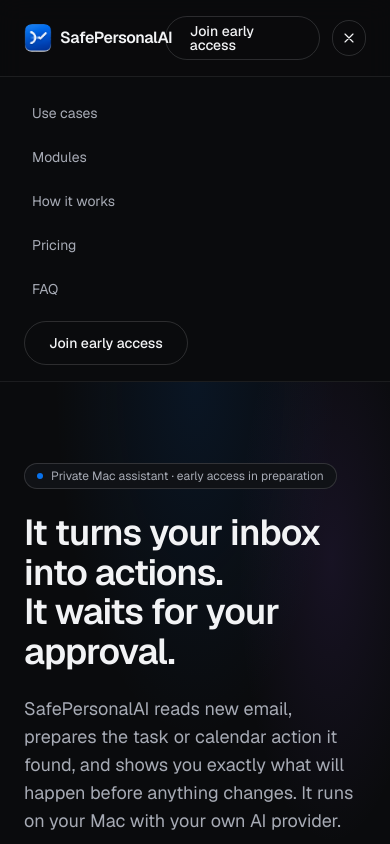
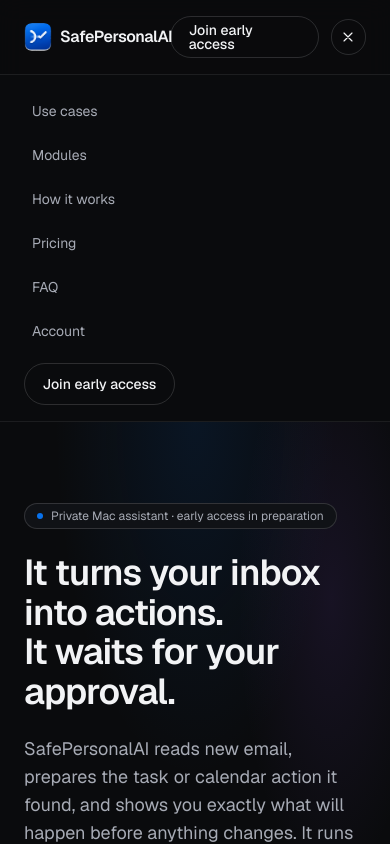
Before and after one commit to Krawatt-creator/safepersonalai-website, a Next.js app: page / in a window 390 px wide. Both pictures are taken after a click on the button 349 px from the left and 38 px from the top of the page. Shown: the top 844 px of the page. Built offline with nearby package versions, Linux system fonts and the light colour scheme.

Commit message:
Polish mobile navigation and overflow

```diff
--- a/src/app/globals.css
+++ b/src/app/globals.css
@@ -41,6 +41,7 @@
   background: var(--bg);
   color: var(--text);
   font-family: var(--font-sans), -apple-system, BlinkMacSystemFont, "Segoe UI", sans-serif;
+  overflow-x: hidden;
 }
 
 /* Shared marketing primitives keep the homepage, module pages, and use-case
@@ -119,6 +120,12 @@
     radial-gradient(40% 40% at 85% 15%, rgba(142, 85, 234, 0.10) 0%, rgba(142, 85, 234, 0) 60%);
 }
 
+@media (max-width: 520px) {
+  .site-cta-primary,
+  .site-cta-secondary,
+  .site-cta-quiet { min-height: 2.625rem; padding-inline: 1.1rem; }
+}
+
 .grain {
   position: relative;
 }
--- a/src/components/Nav.tsx
+++ b/src/components/Nav.tsx
@@ -88,6 +88,15 @@
                 </a>
               </li>
             ))}
+            <li>
+              <Link
+                href="/account"
+                onClick={() => setOpen(false)}
+                className="block rounded-lg px-2 py-2.5 transition hover:bg-bg-raised hover:text-text"
+              >
+                Account
+              </Link>
+            </li>
             <li className="pt-2 sm:hidden">
               <a
                 href="#pricing"
```
